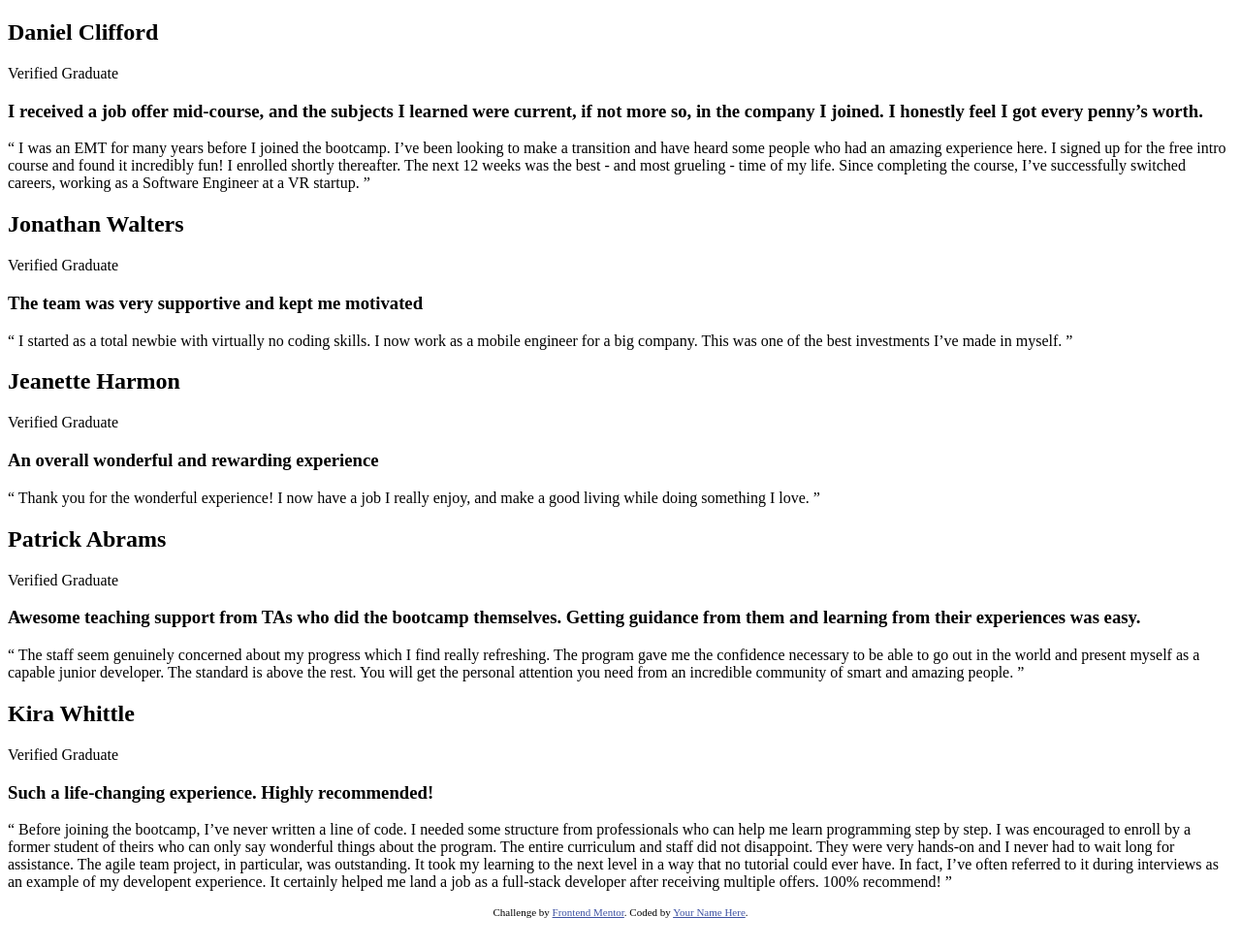
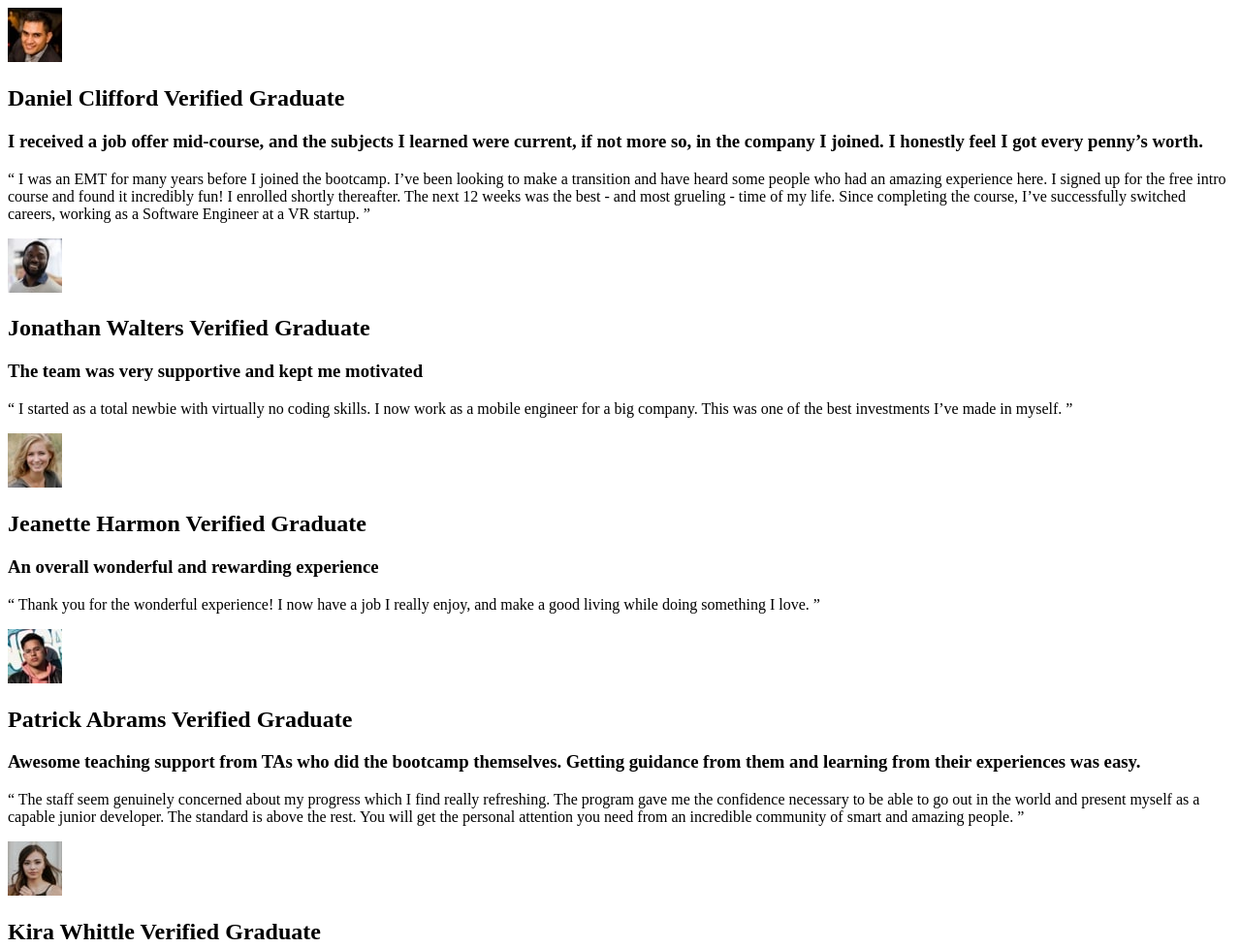
Before and after one commit to ThiernoHBah/sba-3, a plain HTML site: page testimonials-grid-section-main/index.html in a window 1280 px wide. Shown: the top 978 px of the page at 97% size. Before the commit the page ends 955 px from the top, so only its background shows below. Drawn offline with Linux system fonts and the light colour scheme.

Commit message:
ive added img under each person name also added span inder the verfies graduates

```diff
--- a/testimonials-grid-section-main/index.html
+++ b/testimonials-grid-section-main/index.html
@@ -15,50 +15,44 @@
   </style>
 </head>
 <body>
-  <h2>Daniel Clifford</h2>
-  Verified Graduate
-
+  <img src="images/image-daniel.jpg" alt="photo of Daniel">
+  <h2>Daniel Clifford <span>Verified Graduate</span></h2>
   <h3>I received a job offer mid-course, and the subjects I learned were current, if not more so,
   in the company I joined. I honestly feel I got every penny’s worth.</h3>
-
   <p>“ I was an EMT for many years before I joined the bootcamp. I’ve been looking to make a
   transition and have heard some people who had an amazing experience here. I signed up
   for the free intro course and found it incredibly fun! I enrolled shortly thereafter.
   The next 12 weeks was the best - and most grueling - time of my life. Since completing
   the course, I’ve successfully switched careers, working as a Software Engineer at a VR startup. ”</p>
 
-  <h2>Jonathan Walters</h2>
-  Verified Graduate
 
+  <img src="images/image-jonathan.jpg" alt="photo of Jonathan">
+  <h2>Jonathan Walters <span>Verified Graduate</span></h2>
   <h3>The team was very supportive and kept me motivated</h3>
-
   <p>“ I started as a total newbie with virtually no coding skills. I now work as a mobile engineer
   for a big company. This was one of the best investments I’ve made in myself. ”</p>
 
-  <h2>Jeanette Harmon</h2>
-  Verified Graduate
 
+  <img src="images/image-jeanette.jpg" alt="photo of Jonathan">
+  <h2>Jeanette Harmon <span>Verified Graduate</span></h2>
   <h3>An overall wonderful and rewarding experience</h3>
-
   <p>“ Thank you for the wonderful experience! I now have a job I really enjoy, and make a good living
   while doing something I love. ”</p>
 
-  <h2>Patrick Abrams</h2>
-  Verified Graduate
 
+  <img src="images/image-patrick.jpg" alt="photo of Patrick">
+  <h2>Patrick Abrams <span>Verified Graduate</span></h2>
   <h3>Awesome teaching support from TAs who did the bootcamp themselves. Getting guidance from them and
   learning from their experiences was easy.</h3>
-
   <p>“ The staff seem genuinely concerned about my progress which I find really refreshing. The program
   gave me the confidence necessary to be able to go out in the world and present myself as a capable
   junior developer. The standard is above the rest. You will get the personal attention you need from
   an incredible community of smart and amazing people. ”</p>
 
-  <h2>Kira Whittle</h2>
-  Verified Graduate
 
+  <img src="images/image-kira.jpg" alt="photo if kira">
+  <h2>Kira Whittle <span>Verified Graduate</span></h2>
   <h3>Such a life-changing experience. Highly recommended!</h3>
-
   <p>“ Before joining the bootcamp, I’ve never written a line of code. I needed some structure from
   professionals who can help me learn programming step by step. I was encouraged to enroll by a former
   student of theirs who can only say wonderful things about the program. The entire curriculum and staff
```
